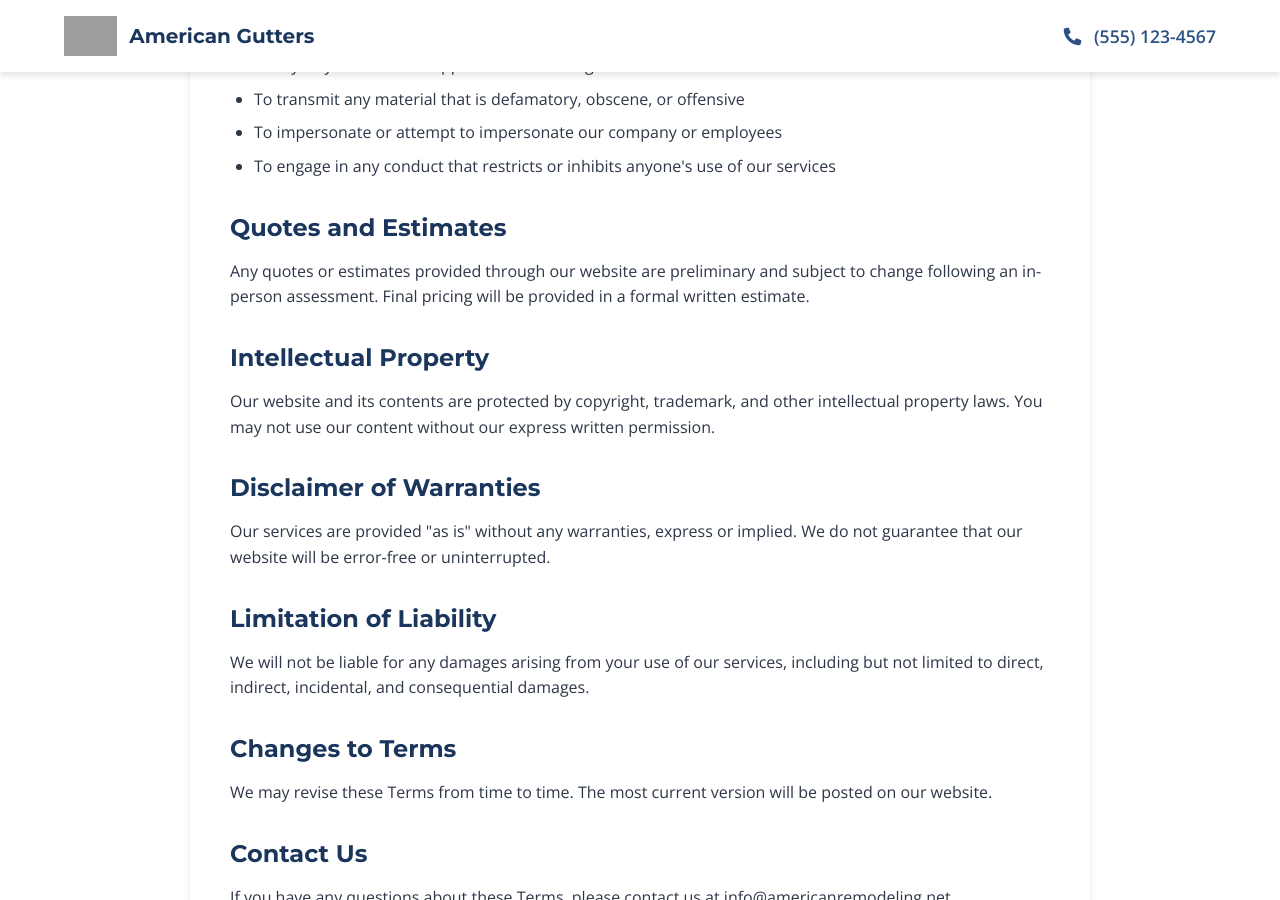
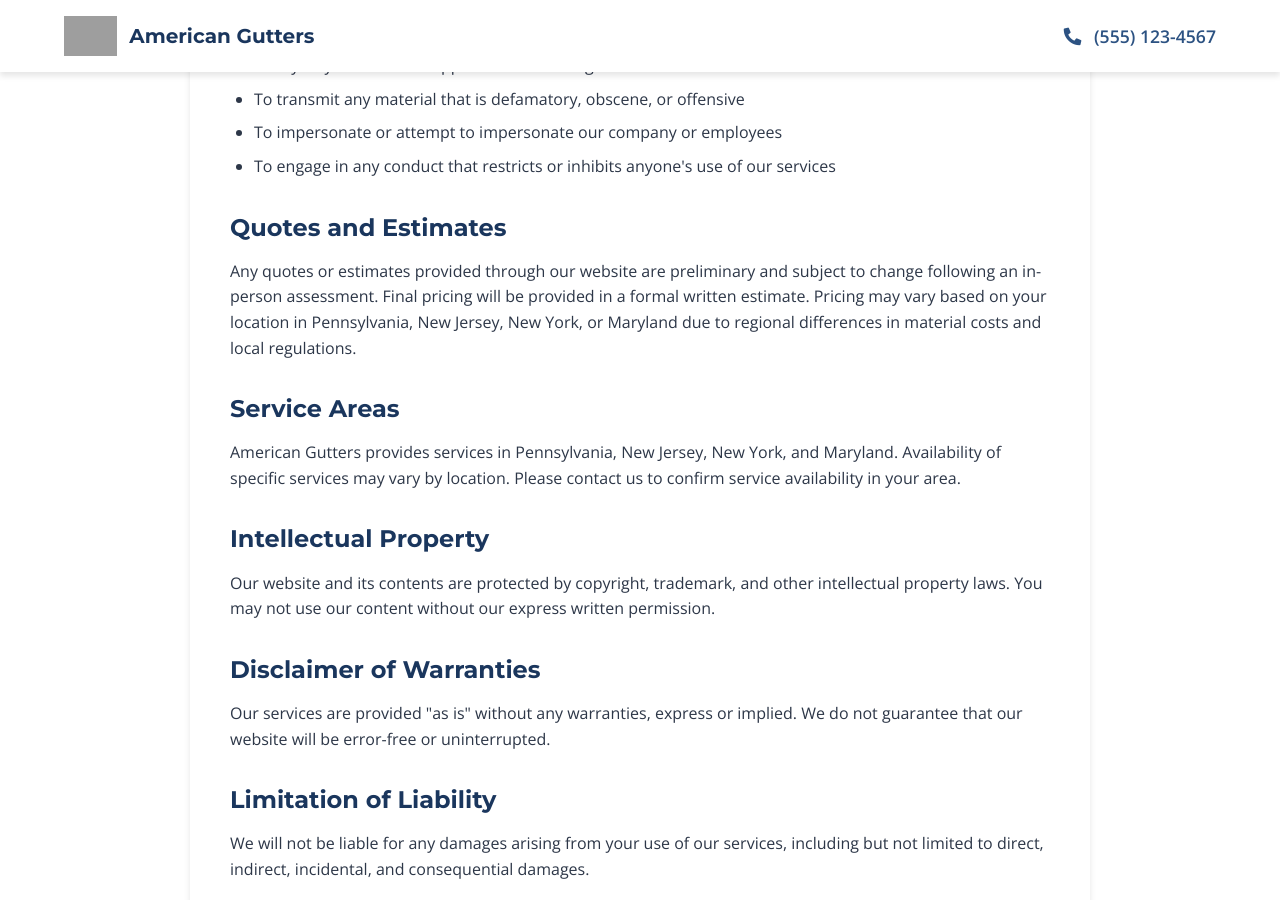
Before and after one commit to tim-amredev/gutter-leads, a Jekyll site: the page built from terms.html, in a window 1280 px wide and 900 px high, scrolled down 450 px. Built offline with Jekyll 4.4.1, drawn with Linux system fonts in a browser that asks for light colours; grey boxes are pictures that could not be loaded.

Commit message:
Update terms.html

```diff
--- a/terms.html
+++ b/terms.html
@@ -1,6 +1,8 @@
 ---
 layout: default
 title: Terms of Service - American Gutters
+description: Terms of service for American Gutters, providing professional gutter installation and repair services in PA, NJ, NY, and MD.
+keywords: terms of service, American Gutters, PA, NJ, NY, MD
 ---
 
 <section class="page-content">
@@ -21,7 +23,10 @@ title: Terms of Service - American Gutters
       </ul>
 
       <h2>Quotes and Estimates</h2>
-      <p>Any quotes or estimates provided through our website are preliminary and subject to change following an in-person assessment. Final pricing will be provided in a formal written estimate.</p>
+      <p>Any quotes or estimates provided through our website are preliminary and subject to change following an in-person assessment. Final pricing will be provided in a formal written estimate. Pricing may vary based on your location in Pennsylvania, New Jersey, New York, or Maryland due to regional differences in material costs and local regulations.</p>
+
+      <h2>Service Areas</h2>
+      <p>American Gutters provides services in Pennsylvania, New Jersey, New York, and Maryland. Availability of specific services may vary by location. Please contact us to confirm service availability in your area.</p>
 
       <h2>Intellectual Property</h2>
       <p>Our website and its contents are protected by copyright, trademark, and other intellectual property laws. You may not use our content without our express written permission.</p>
```
